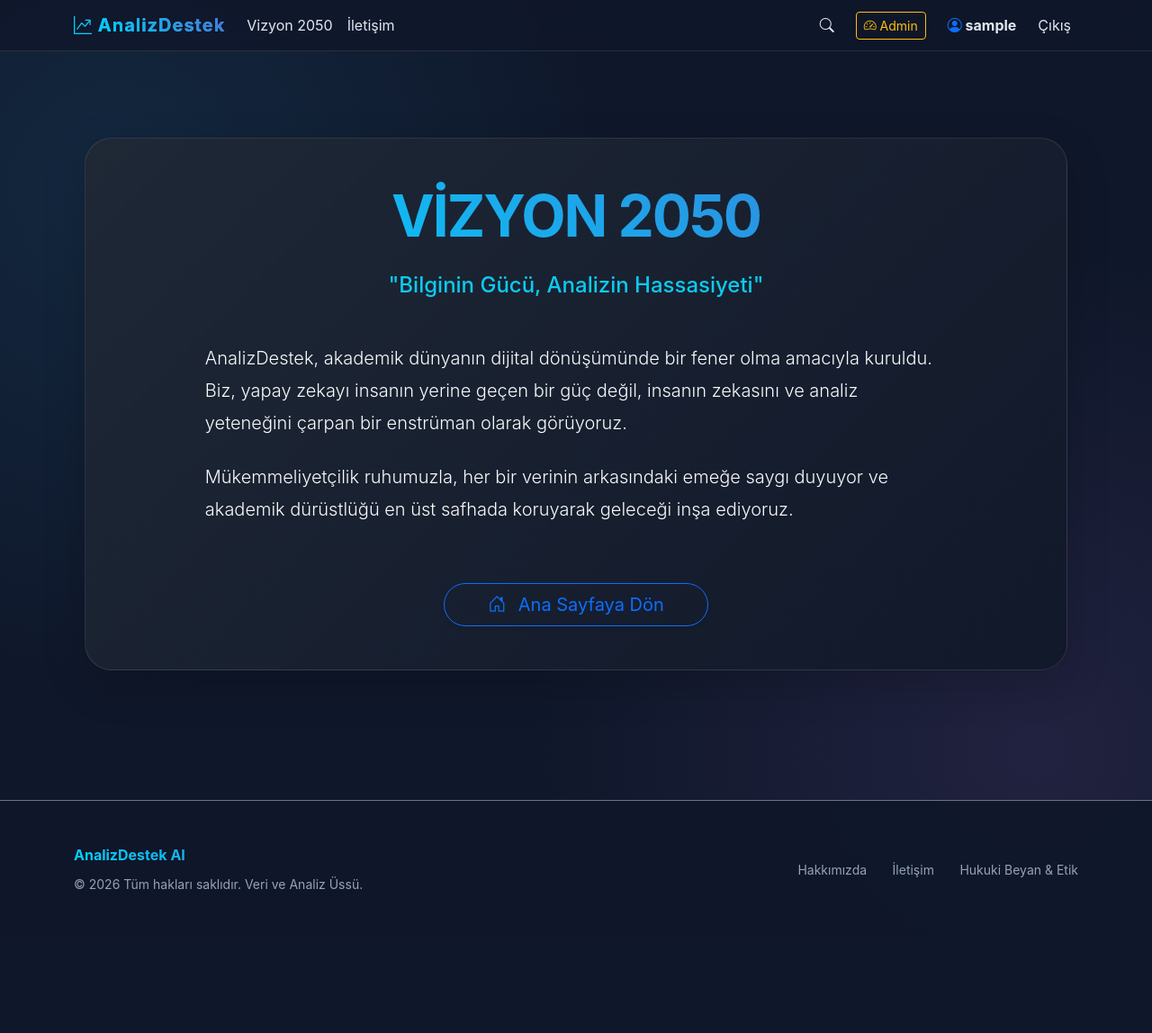
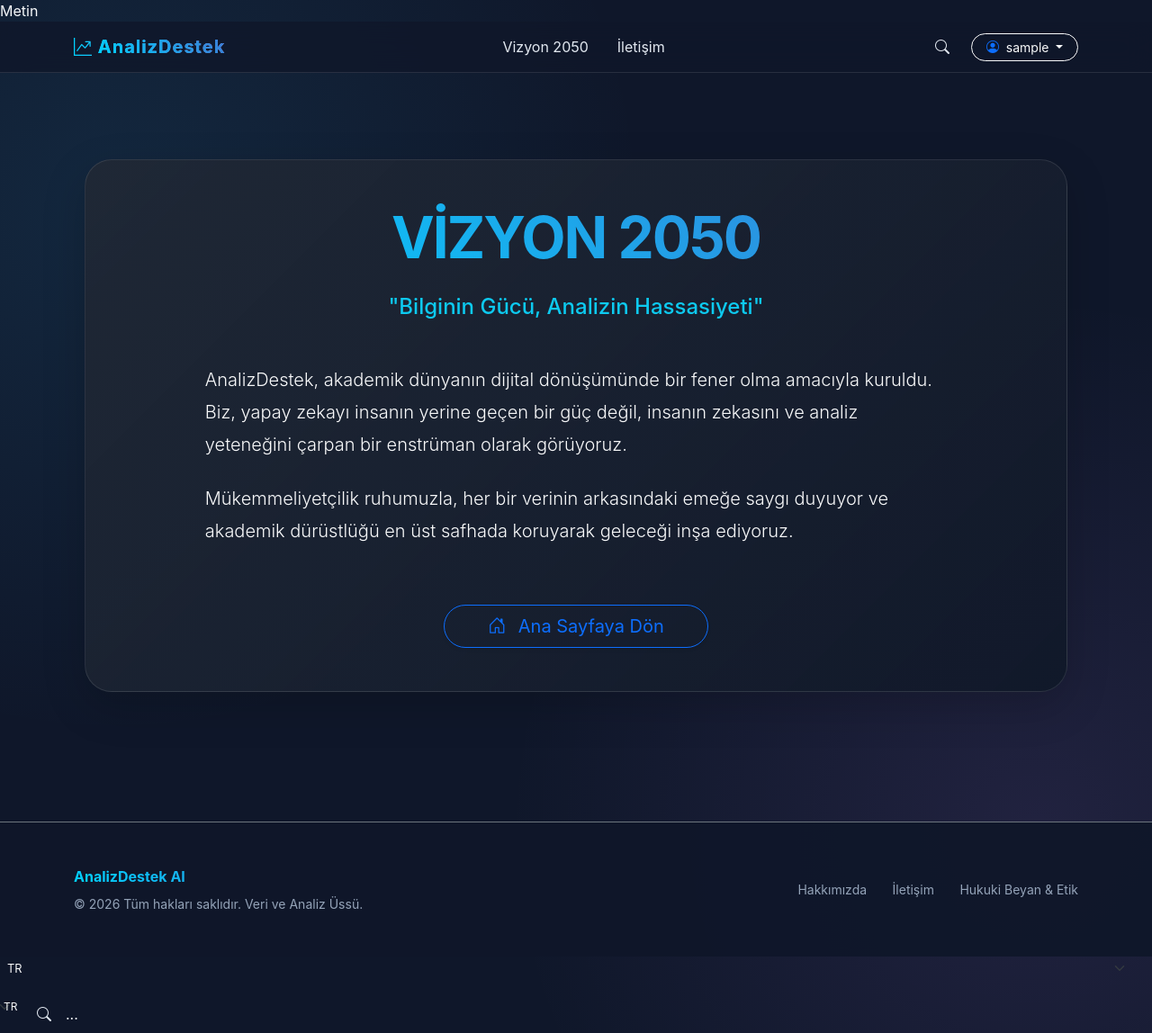
Before and after one commit to bunyaminkeles/analizdestek, a Django app: page /hakkimizda/ in a window 1280 px wide. Shown: the whole page at 90% size. Before the commit the page ends 988 px from the top, so only its background shows below. Run offline with Django 5.2, Linux system fonts and the light colour scheme; the visitor is signed in with stand-in values (Sample User, id 1).

```diff
--- a/analizdestek/urls.py
+++ b/analizdestek/urls.py
@@ -1,6 +1,7 @@
 from django.contrib import admin
 from django.urls import path, include
 from django.contrib.auth import views as auth_views
+
 
 urlpatterns = [
     path('admin/', admin.site.urls),
@@ -15,4 +16,5 @@ urlpatterns = [
 
     # 3. Forum Uygulaması (En sona koymak çakışmaları önler)
     path('', include('forum.urls')),
+    path('i18n/', include('django.conf.urls.i18n')), # DİL MOTORU BURADA
 ]
--- a/forum/urls.py
+++ b/forum/urls.py
@@ -1,5 +1,6 @@
 from django.urls import path
 from . import views
+from django.urls import path, include
 
 urlpatterns = [
     # Ana Sayfa
@@ -23,4 +24,5 @@ urlpatterns = [
     path('search/', views.search_result, name='search_result'),
     path('hakkimizda/', views.about, name='about'), # EKLENEN
     path('iletisim/', views.contact, name='contact'), # EKLENEN
+    path('i18n/', include('django.conf.urls.i18n')), # Dil değiştirme rotası
 ]
--- a/templates/base.html
+++ b/templates/base.html
@@ -1,4 +1,7 @@
 {% load static %}
+{% load i18n %}
+{% trans "Metin" %}
+
 <!DOCTYPE html>
 <html lang="tr">
 <head>
@@ -23,6 +26,7 @@
             -webkit-text-fill-color: transparent;
         }
         .nav-link:hover { color: var(--neon-blue) !important; }
+        .dropdown-menu-dark { background-color: #1e293b; border: 1px solid var(--glass-border); }
         footer a:hover { color: var(--neon-blue) !important; transition: 0.3s; }
     </style>
 </head>
@@ -34,57 +38,51 @@
                 <i class="bi bi-graph-up-arrow text-primary"></i> <span class="text-gradient">AnalizDestek</span>
             </a>
 
-            <button class="navbar-toggler" type="button" data-bs-toggle="collapse" data-bs-target="#navbarNav">
+            <button class="navbar-toggler border-0" type="button" data-bs-toggle="collapse" data-bs-target="#navbarNav">
                 <span class="navbar-toggler-icon"></span>
             </button>
 
             <div class="collapse navbar-collapse" id="navbarNav">
-                <ul class="navbar-nav me-auto">
-                    <li class="nav-item">
+                <ul class="navbar-nav mx-auto text-center">
+                    <li class="nav-item px-2">
                         <a class="nav-link" href="{% url 'about' %}">Vizyon 2050</a>
                     </li>
-                    <li class="nav-item">
+                    <li class="nav-item px-2">
                         <a class="nav-link" href="{% url 'contact' %}">İletişim</a>
                     </li>
                 </ul>
 
-                <ul class="navbar-nav ms-auto align-items-center">
-                    <li class="nav-item me-3">
-                        <a href="#" class="nav-link" data-bs-toggle="modal" data-bs-target="#searchModal">
+                <div class="navbar-nav align-items-center justify-content-center">
+                    <a href="#" class="nav-link me-lg-3" data-bs-toggle="modal" data-bs-target="#searchModal">
                         <i class="bi bi-search"></i>
                     </a>
-                    </li>
 
                     {% if user.is_authenticated %}
+                        <div class="nav-item dropdown">
+                            <a class="btn btn-outline-light btn-sm dropdown-toggle rounded-pill px-3" href="#" id="userDropdown" role="button" data-bs-toggle="dropdown" aria-expanded="false">
+                                <i class="bi bi-person-circle text-primary me-1"></i> {{ user.username }}
+                            </a>
+                            <ul class="dropdown-menu dropdown-menu-dark dropdown-menu-end shadow-lg" aria-labelledby="userDropdown">
                                 {% if user.is_staff %}
-                            <li class="nav-item me-3">
-                                <a href="/admin/" target="_blank" class="btn btn-outline-warning btn-sm shadow-sm">
-                                    <i class="bi bi-speedometer2"></i> Admin
-                                </a>
-                            </li>
+                                    <li><a class="dropdown-item" href="/admin/" target="_blank"><i class="bi bi-speedometer2 me-2"></i>Admin Paneli</a></li>
+                                    <li><hr class="dropdown-divider"></li>
                                 {% endif %}
-
-                        <li class="nav-item">
-                            <a href="{% url 'profile_detail' user.username %}" class="nav-link fw-bold text-light">
-                                <i class="bi bi-person-circle text-primary"></i> {{ user.username }}
-                            </a>
-                        </li>
-
-                        <li class="nav-item ms-2">
-                            <form action="{% url 'logout' %}" method="post" class="m-0">
+                                <li><a class="dropdown-item" href="{% url 'profile_detail' user.username %}"><i class="bi bi-person me-2"></i>Profilim</a></li>
+                                <li>
+                                    <form action="{% url 'logout' %}" method="post" class="m-0 p-0">
                                         {% csrf_token %}
-                                <button type="submit" class="btn btn-link nav-link text-danger border-0">Çıkış</button>
+                                        <button type="submit" class="dropdown-item text-danger"><i class="bi bi-box-arrow-right me-2"></i>Çıkış Yap</button>
                                     </form>
                                 </li>
+                            </ul>
+                        </div>
                     {% else %}
-                        <li class="nav-item">
-                            <a class="nav-link me-2" href="{% url 'login' %}">Giriş</a>
-                        </li>
-                        <li class="nav-item">
-                            <a class="btn btn-primary btn-sm px-3 shadow-sm" href="{% url 'register' %}">Kayıt Ol</a>
-                        </li>
+                        <div class="d-flex align-items-center">
+                            <a class="nav-link me-3" href="{% url 'login' %}">Giriş</a>
+                            <a class="btn btn-primary btn-sm px-4 rounded-pill shadow-sm" href="{% url 'register' %}">Kayıt Ol</a>
+                        </div>
                     {% endif %}
-                </ul>
+                </div>
             </div>
         </div>
     </nav>
@@ -155,4 +153,39 @@
 
     <script src="https://cdn.jsdelivr.net/npm/bootstrap@5.3.0/dist/js/bootstrap.bundle.min.js"></script>
 </body>
+
+<form action="{% url 'set_language' %}" method="post" class="d-flex align-items-center me-3">
+    {% csrf_token %}
+    <input name="next" type="hidden" value="{{ redirect_to }}">
+    <select name="language" onchange="this.form.submit()" class="form-select form-select-sm bg-transparent text-light border-0 shadow-none" style="cursor: pointer; font-size: 0.8rem;">
+        {% get_current_language as LANGUAGE_CODE %}
+        {% get_available_languages as LANGUAGES %}
+        {% for lang in LANGUAGES %}
+            <option value="{{ lang.0 }}" {% if lang.0 == LANGUAGE_CODE %}selected{% endif %}>
+                {{ lang.0|upper }}
+            </option>
+        {% endfor %}
+    </select>
+</form>
+
+<div class="d-flex align-items-center">
+    <form action="{% url 'set_language' %}" method="post" class="me-3">
+        {% csrf_token %}
+        <select name="language" onchange="this.form.submit()" class="form-select form-select-sm bg-transparent text-light border-0 shadow-none px-1" style="font-size: 0.75rem; width: auto; cursor: pointer;">
+            {% get_current_language as LANGUAGE_CODE %}
+            {% get_available_languages as LANGUAGES %}
+            {% for lang in LANGUAGES %}
+                <option value="{{ lang.0 }}" {% if lang.0 == LANGUAGE_CODE %}selected{% endif %} class="bg-dark">
+                    {{ lang.0|upper }}
+                </option>
+            {% endfor %}
+        </select>
+    </form>
+
+    <a href="#" class="nav-link me-3" data-bs-toggle="modal" data-bs-target="#searchModal">
+        <i class="bi bi-search"></i>
+    </a>
+    ...
+</div>
+
 </html>
```
Also changed, not shown: analizdestek/settings.py (+11 -0 lines), requirements.txt (+24 -14 lines), locale/en/LC_MESSAGES/django.po (added), 1 other file. Lines whose indentation alone changed are shown as unchanged.
